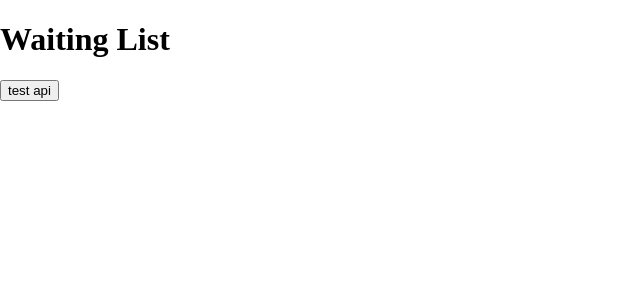
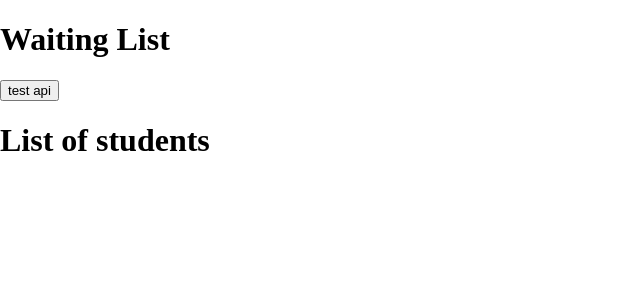
Before and after one commit to samschodron/OfficeHoursWaitingList, a React (Create React App) app in the folder frontend/: page /waiting-list in a window 1280 px wide. Shown: the top 300 px of the page, without its empty margins (0-640 px from the left). Built offline with nearby package versions, Linux system fonts and the light colour scheme.

Commit message:
added title

```diff
--- a/frontend/src/components/WaitingList.js
+++ b/frontend/src/components/WaitingList.js
@@ -25,6 +25,7 @@ const WaitingList = () => {
         <div>
             <h1>Waiting List</h1>
             <button onClick={getData}>test api</button>
+            <h1>List of students</h1>
             {studentList.map(student => <h3>{student["student_first_name"]} {student["student_last_name"]}</h3>)}
         </div>
     )
```
